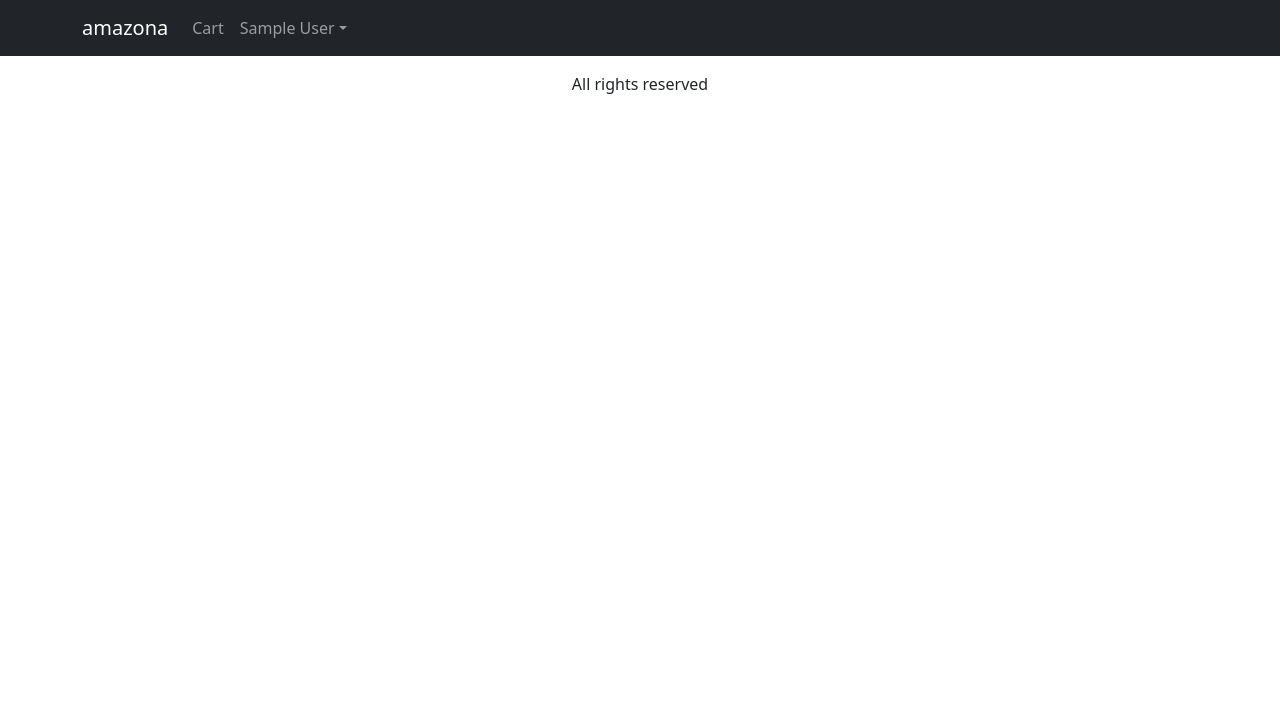
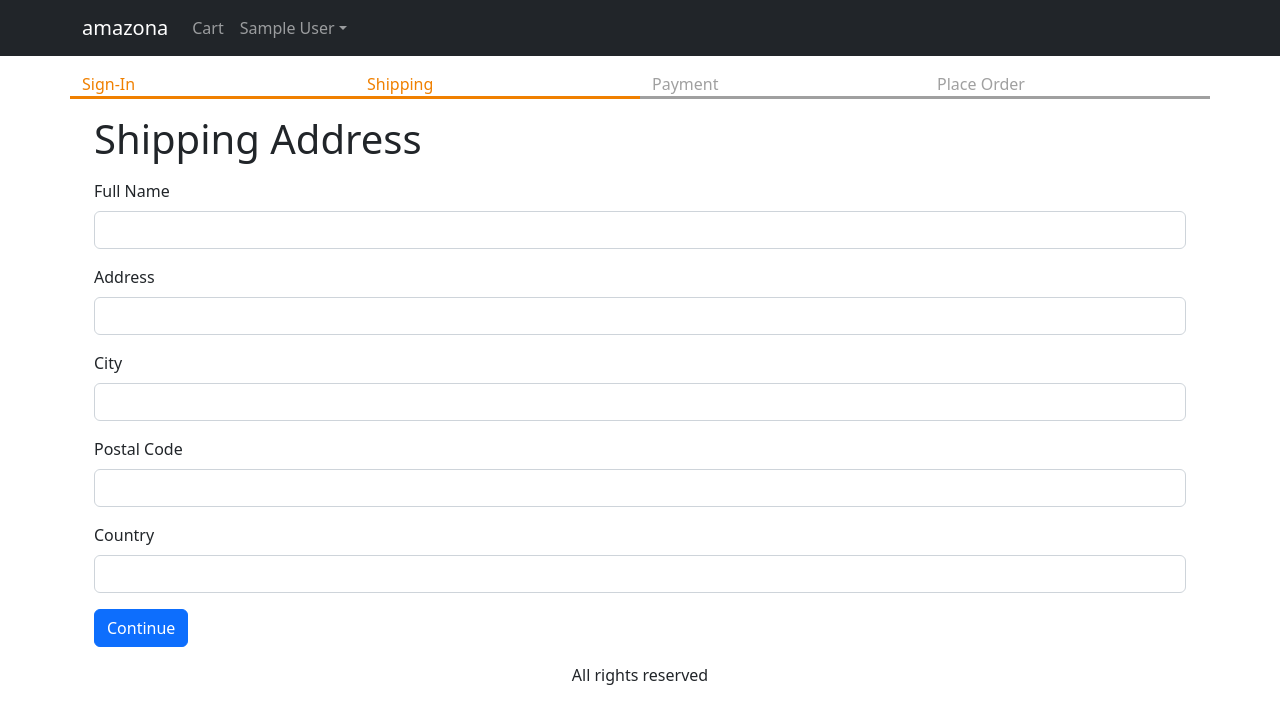
Before and after one commit to Abdirizaks12/shopz, a React (Vite) app in the folder frontend/: page /shipping in a window 1280 px wide. Shown: the top 724 px of the page. Built offline with nearby package versions, Linux system fonts and the light colour scheme; sample sign-in values are in the browser's storage.

Commit message:
feat:added a shipping screen

```diff
--- a/frontend/package.json
+++ b/frontend/package.json
@@ -9,7 +9,7 @@
     "preview": "vite preview"
   },
   "dependencies": {
-    "axios": "^1.2.3",
+    "axios": "^1.3.4",
     "bootstrap": "^5.2.3",
     "react": "^18.2.0",
     "react-bootstrap": "^2.7.0",
--- a/frontend/src/App.css
+++ b/frontend/src/App.css
@@ -36,3 +36,12 @@
 .small-container {
   max-width: 600px;
 }
+
+.checkout-steps > div {
+  border-bottom: 0.2rem solid #a0a0a0;
+  color: #a0a0a0;
+}
+.checkout-steps > div.active {
+  border-bottom: 0.2rem solid #f08000;
+  color: #f08000;
+}
--- a/frontend/src/App.jsx
+++ b/frontend/src/App.jsx
@@ -14,6 +14,7 @@
 import { ToastContainer } from 'react-toastify';
 import 'react-toastify/dist/ReactToastify.css';
 import NavDropdown from 'react-bootstrap/NavDropdown';
+import ShippingAddressScreen from './screens/ShippingAddressScreen';
 
 function App() {
   const { state, dispatch: ctxDispatch } = useContext(Store);
@@ -22,6 +23,7 @@
   const signoutHandler = () => {
     ctxDispatch({ type: 'USER_SIGNOUT' });
     localStorage.removeItem('userInfo');
+    localStorage.removeItem('shippingAddress');
   };
   return (
     <BrowserRouter>
@@ -74,6 +76,10 @@
               <Route path="/product/:slug" element={<ProductScreen />} />
               <Route path="/cart" element={<CartScreen />} />
               <Route path="/signin" element={<SignInScreen />} />
+              <Route
+                path="/shipping"
+                element={<ShippingAddressScreen />}
+              ></Route>
               <Route path="/" element={<HomeScreen />} />
             </Routes>
           </Container>
--- a/frontend/src/Store.jsx
+++ b/frontend/src/Store.jsx
@@ -8,6 +8,9 @@
     : null,
 
   cart: {
+    shippingAddress: localStorage.getItem('shippingAddress')
+      ? JSON.parse(localStorage.getItem('shippingAddress'))
+      : {},
     cartItems: localStorage.getItem('cartItems')
       ? JSON.parse(localStorage.getItem('cartItems'))
       : [],
@@ -41,6 +44,18 @@
       return {
         ...state,
         userInfo: null,
+        cart: {
+          cartItems: [],
+          shippingAddress: {},
+        },
+      };
+    case 'SAVE_SHIPPING_ADDRESS':
+      return {
+        ...state,
+        cart: {
+          ...state.cart,
+          shippingAddress: action.payload,
+        },
       };
     default:
       return state;
--- /dev/null
+++ b/frontend/src/components/CheckoutSteps.jsx
@@ -0,0 +1,14 @@
+import React from 'react';
+import Row from 'react-bootstrap/Row';
+import Col from 'react-bootstrap/Col';
+
+export default function CheckoutSteps(props) {
+  return (
+    <Row className="checkout-steps">
+      <Col className={props.step1 ? 'active' : ''}>Sign-In</Col>
+      <Col className={props.step2 ? 'active' : ''}>Shipping</Col>
+      <Col className={props.step3 ? 'active' : ''}>Payment</Col>
+      <Col className={props.step4 ? 'active' : ''}>Place Order</Col>
+    </Row>
+  );
+}
--- /dev/null
+++ b/frontend/src/screens/ShippingAddressScreen.jsx
@@ -0,0 +1,111 @@
+import React, { useContext, useEffect, useState } from 'react';
+import { Helmet } from 'react-helmet-async';
+import Form from 'react-bootstrap/Form';
+import Button from 'react-bootstrap/Button';
+import { useNavigate } from 'react-router-dom';
+import { Store } from '../Store';
+import CheckoutSteps from '../components/CheckoutSteps';
+
+export default function ShippingAddressScreen() {
+  const navigate = useNavigate();
+  const { state, dispatch: ctxDispatch } = useContext(Store);
+  const {
+    userInfo,
+    cart: { shippingAddress },
+  } = state;
+  const [fullName, setFullName] = useState(shippingAddress.fullName || '');
+  const [address, setAddress] = useState(shippingAddress.address || '');
+  const [city, setCity] = useState(shippingAddress.city || '');
+  const [postalCode, setPostalCode] = useState(
+    shippingAddress.postalCode || ''
+  );
+  useEffect(() => {
+    if (!userInfo) {
+      navigate('/signin?redirect=/shipping');
+    }
+  }, [userInfo, navigate]);
+  const [country, setCountry] = useState(shippingAddress.country || '');
+  const submitHandler = (e) => {
+    e.preventDefault();
+    ctxDispatch({
+      type: 'SAVE_SHIPPING_ADDRESS',
+      payload: {
+        fullName,
+        address,
+        city,
+        postalCode,
+        country,
+      },
+    });
+    localStorage.setItem(
+      'shippingAddress',
+      JSON.stringify({
+        fullName,
+        address,
+        city,
+        postalCode,
+        country,
+      })
+    );
+    navigate('/payment');
+  };
+  return (
+    <div>
+      <Helmet>
+        <title>Shipping Address</title>
+      </Helmet>
+
+      <CheckoutSteps step1 step2></CheckoutSteps>
+      <div className="container small-container">
+        <h1 className="my-3">Shipping Address</h1>
+        <Form onSubmit={submitHandler}>
+          <Form.Group className="mb-3" controlId="fullName">
+            <Form.Label>Full Name</Form.Label>
+            <Form.Control
+              value={fullName}
+              onChange={(e) => setFullName(e.target.value)}
+              required
+            />
+          </Form.Group>
+          <Form.Group className="mb-3" controlId="address">
+            <Form.Label>Address</Form.Label>
+            <Form.Control
+              value={address}
+              onChange={(e) => setAddress(e.target.value)}
+              required
+            />
+          </Form.Group>
+          <Form.Group className="mb-3" controlId="city">
+            <Form.Label>City</Form.Label>
+            <Form.Control
+              value={city}
+              onChange={(e) => setCity(e.target.value)}
+              required
+            />
+          </Form.Group>
+          <Form.Group className="mb-3" controlId="postalCode">
+            <Form.Label>Postal Code</Form.Label>
+            <Form.Control
+              value={postalCode}
+              onChange={(e) => setPostalCode(e.target.value)}
+              required
+            />
+          </Form.Group>
+          <Form.Group className="mb-3" controlId="country">
+            <Form.Label>Country</Form.Label>
+            <Form.Control
+              value={country}
+              onChange={(e) => setCountry(e.target.value)}
+              required
+            />
+          </Form.Group>
+          <div className="mb-3">
+            <Button variant="primary" type="submit">
+              Continue
+            </Button>
+          </div>
+        </Form>
+      </div>
+    </div>
+  );
+}
--- a/frontend/src/screens/SignInScreen.jsx
+++ b/frontend/src/screens/SignInScreen.jsx
@@ -3,7 +3,7 @@
 import Form from 'react-bootstrap/Form';
 import Button from 'react-bootstrap/Button';
 import { Helmet } from 'react-helmet-async';
-import axios from 'axios';
+import Axios from 'axios';
 import { useContext, useEffect, useState } from 'react';
 import { Store } from '../Store';
 import { toast } from 'react-toastify';
@@ -23,10 +23,13 @@
   const submitHandler = async (e) => {
     e.preventDefault();
     try {
-      const { data } = await axios.post('/api/users/signin', {
-        email,
-        password,
-      });
+      const { data } = await Axios.post(
+        'http://localhost:5000/api/users/signin',
+        {
+          email,
+          password,
+        }
+      );
       ctxDispatch({ type: 'USER_SIGNIN', payload: data });
       localStorage.setItem('userInfo', JSON.stringify(data));
       navigate(redirect || '/');
```
Also changed, not shown: 1 other file (tests, documents, lock files or other folders).
